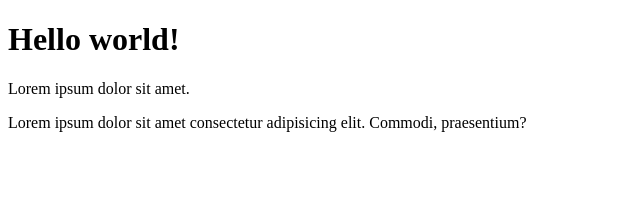
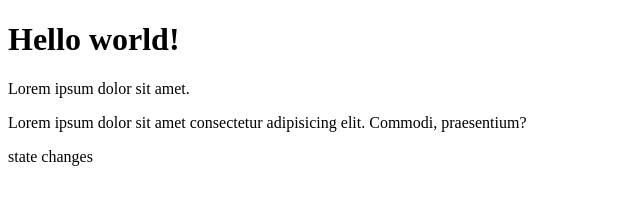
Before and after one commit to mr-digital-ps/second-origin, a plain HTML site: page index.html in a window 1280 px wide. Shown: the whole page, without its empty margins (0-640 px from the left). Drawn offline with Linux system fonts and the light colour scheme.

Commit message:
new commit

```diff
--- a/index.html
+++ b/index.html
@@ -10,5 +10,7 @@
     <p>Lorem ipsum dolor sit amet.</p>
 
     <p>Lorem ipsum dolor sit amet consectetur adipisicing elit. Commodi, praesentium?</p>
+
+    <p>state changes</p>
 </body>
 </html>
```
